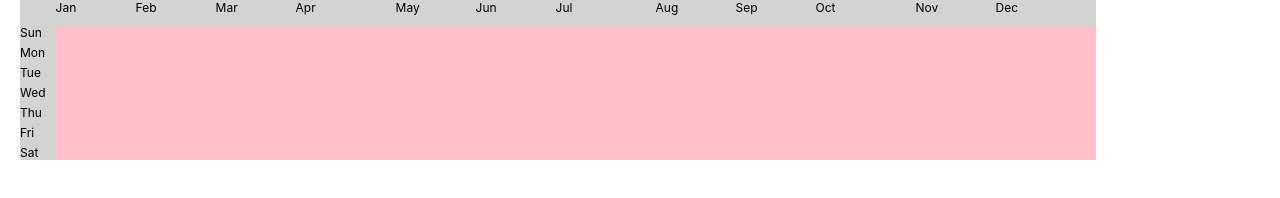
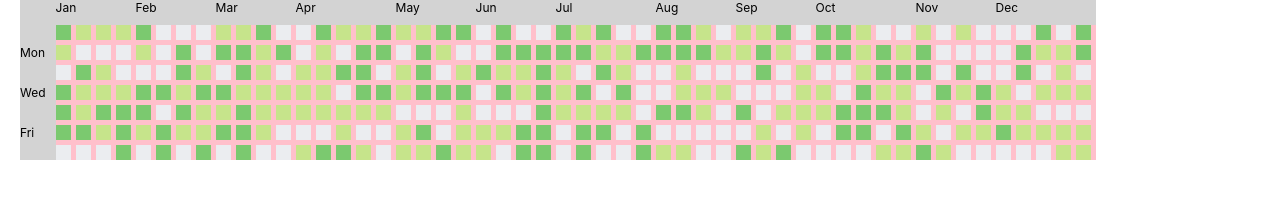
Before and after one commit to mr-funtor/git-graph, a plain HTML site: page index.html in a window 1280 px wide. Drawn offline with Linux system fonts and the light colour scheme.

Commit message:
added the javascript

```diff
--- a/index.html
+++ b/index.html
@@ -43,7 +43,7 @@
 	</div>
 
 
-
+	<script src="./main.js"></script>
 </body>
 
 
--- a/main.css
+++ b/main.css
@@ -64,12 +64,33 @@ body {
 	grid-gap:var(--square-gap);
 }
 
+.days li:nth-child(odd) {
+  visibility: hidden;
+}
+
 .squares{
 	background:pink;
 	grid-area:squares;
 
 	grid-auto-flow:column;
 	grid-auto-columns:var(--square-size);
+}
+
+.squares li {
+  background-color: #ebedf0;
+  list-style:none;
+}
+
+.squares li[data-level="1"] {
+  background-color: #c6e48b;
+}
+
+.squares li[data-level="2"] {
+  background-color: #7bc96f;
+}
+
+.squares li[data-level="3"] {
+  background-color: #196127;
 }
 
 .days,
--- /dev/null
+++ b/main.js
@@ -0,0 +1,5 @@
+const squares = document.querySelector('.squares');
+for (var i = 1; i < 365; i++) {
+  const level = Math.floor(Math.random() * 3);
+  squares.innerHTML+=`<li data-level="${level}"></li>`;
+}
```
Also changed, not shown: 3 other files.
